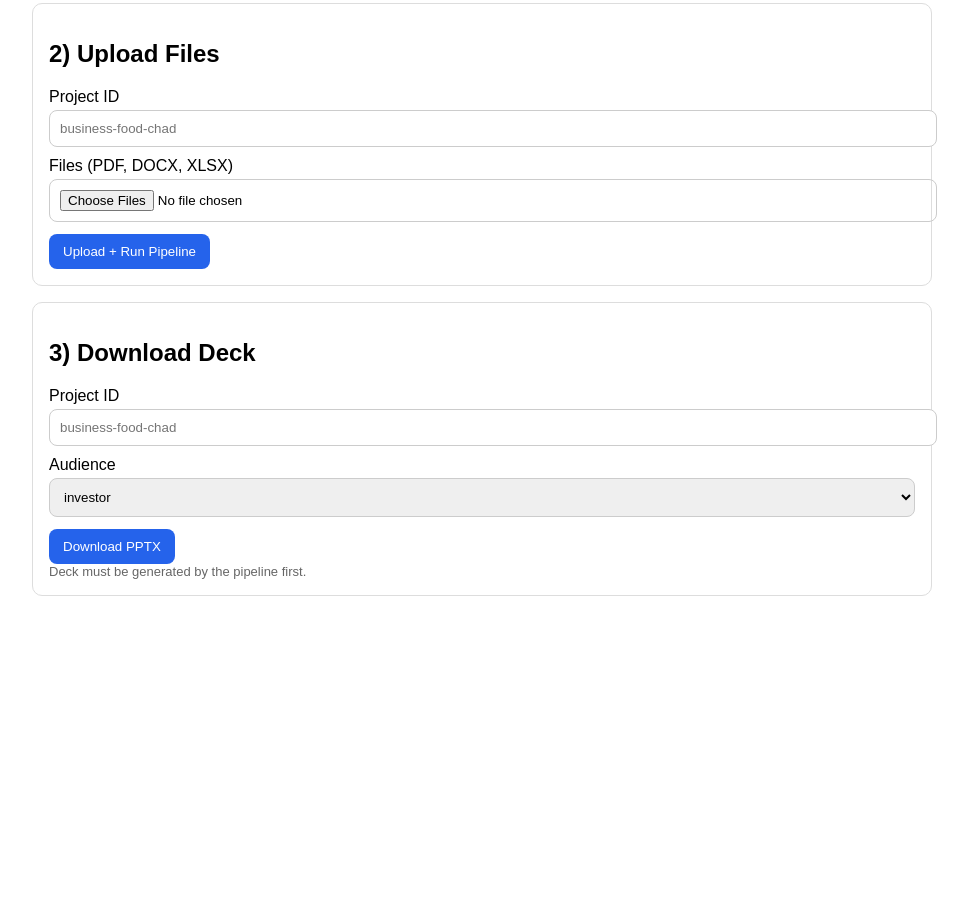
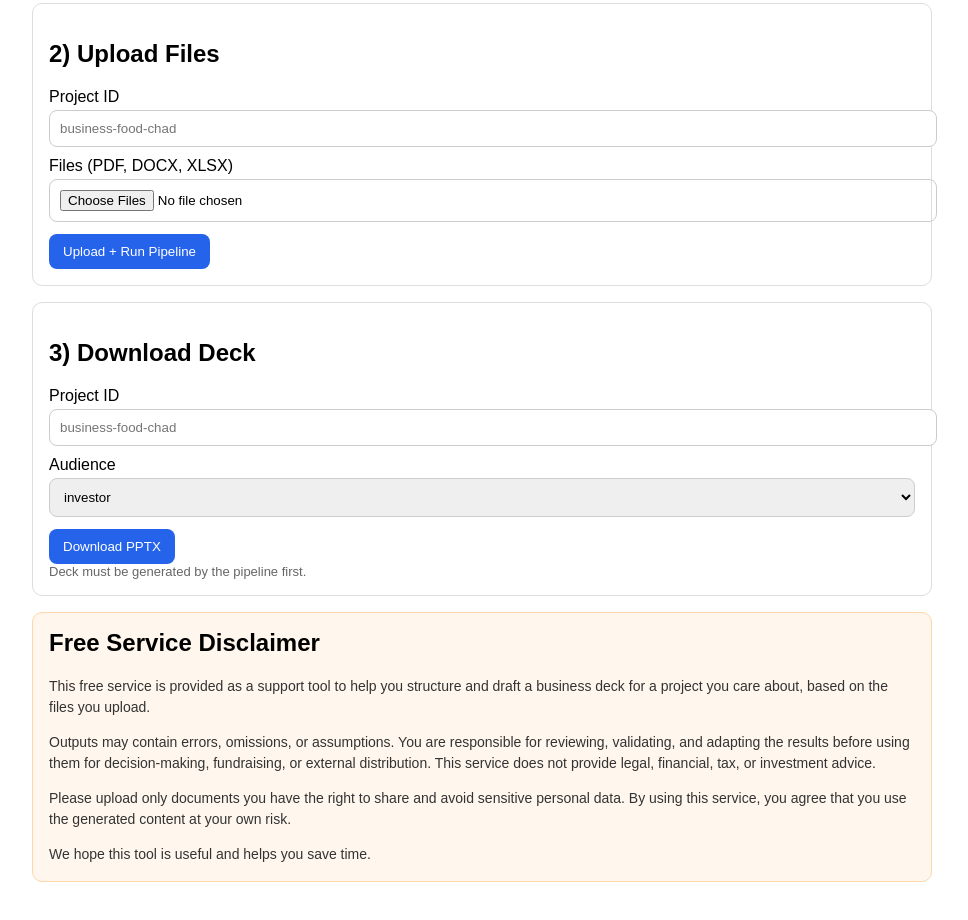
Before and after one commit to adeline-hub/dms-app, a plain HTML site: page frontend/index.html in a window 1280 px wide. Shown: the part 940-1860 px from the top of the page, without its empty margins (158-1126 px from the left). Before the commit the page ends 1576 px from the top, so only its background shows below. Drawn offline with Linux system fonts and the light colour scheme.

Commit message:
Add free service disclaimer

```diff
--- a/frontend/index.html
+++ b/frontend/index.html
@@ -84,6 +84,26 @@
   <div class="muted">Deck must be generated by the pipeline first.</div>
 </div>
 
+<div class="card" style="background:#fff7ed;border-color:#fed7aa;">
+  <h2 style="margin-top:0;">Free Service Disclaimer</h2>
+  <p class="muted" style="font-size:14px;line-height:1.5;color:#333;">
+    This free service is provided as a support tool to help you structure and draft a business deck for a project you care about,
+    based on the files you upload.
+  </p>
+  <p class="muted" style="font-size:14px;line-height:1.5;color:#333;">
+    Outputs may contain errors, omissions, or assumptions. You are responsible for reviewing, validating, and adapting the results
+    before using them for decision-making, fundraising, or external distribution. This service does not provide legal, financial,
+    tax, or investment advice.
+  </p>
+  <p class="muted" style="font-size:14px;line-height:1.5;color:#333;">
+    Please upload only documents you have the right to share and avoid sensitive personal data. By using this service, you agree
+    that you use the generated content at your own risk.
+  </p>
+  <p class="muted" style="font-size:14px;line-height:1.5;color:#333;margin-bottom:0;">
+    We hope this tool is useful and helps you save time.
+  </p>
+</div>
+
 <script>
   async function createProject() {
     const payload = {
```
